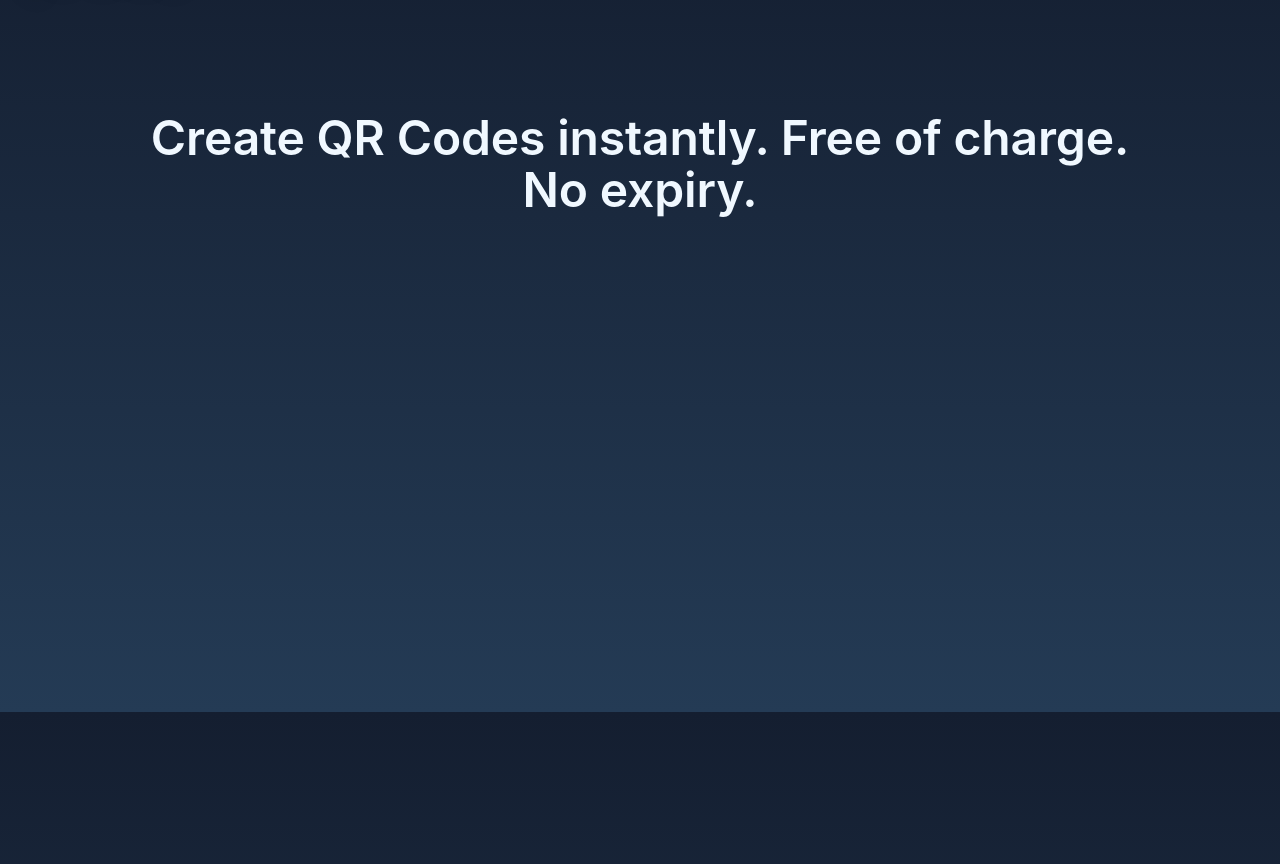
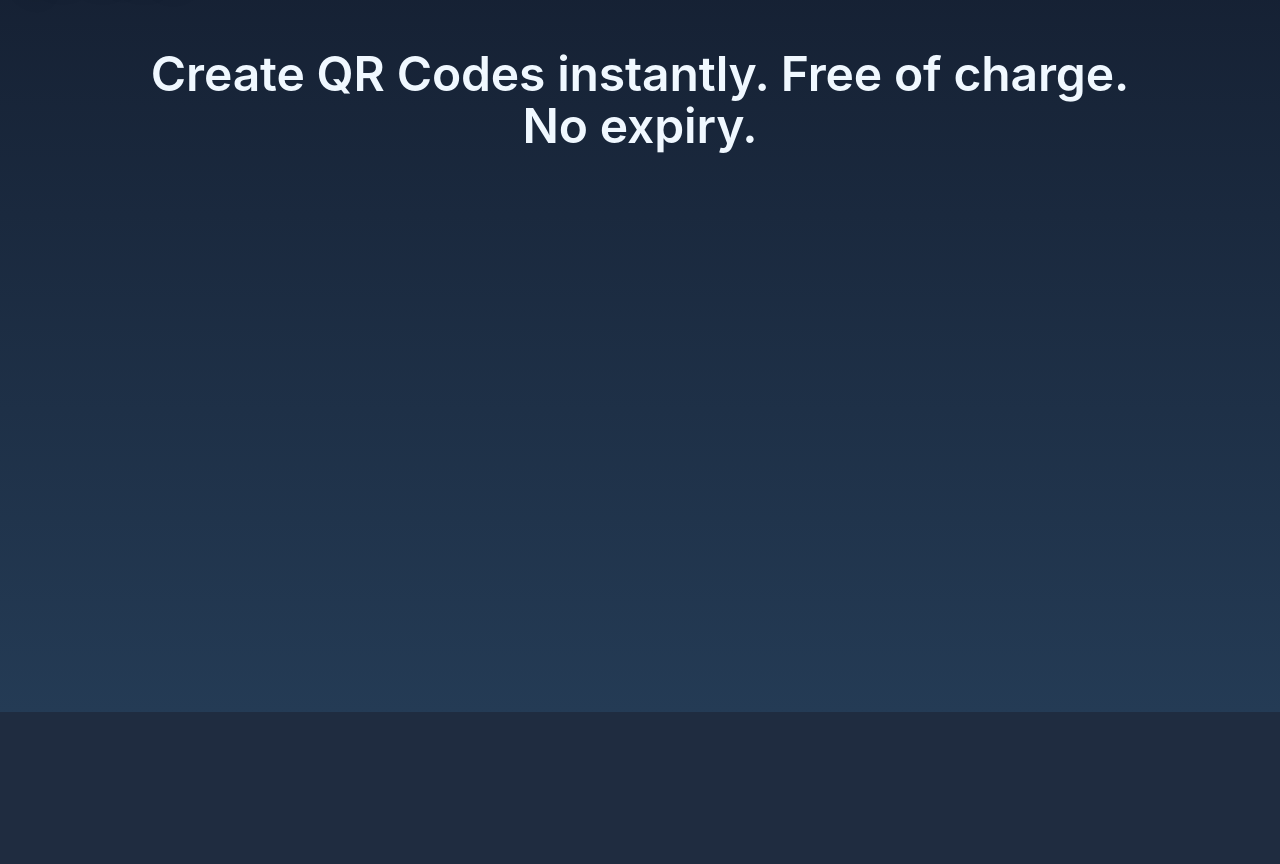
Before and after one commit to rsmith-github/QR-King, a Flask app: page / in a window 1280 px wide. Shown: the part 88-952 px from the top of the page. After the commit the page ends 800 px from the top, so only its background shows below. Run offline with Flask 2, Linux system fonts and the light colour scheme; a user stored in the database is signed in; some libraries are stand-ins or nearby versions.

Commit message:
fix margin

```diff
--- a/static/styles.css
+++ b/static/styles.css
@@ -24,11 +24,6 @@ main
 
     /* center contents */
     text-align: center;
-
-    /* add margin */
-    margin-top: 5%;
-
-    height: 100%;
 
     overflow-y: hidden;
 }
```
